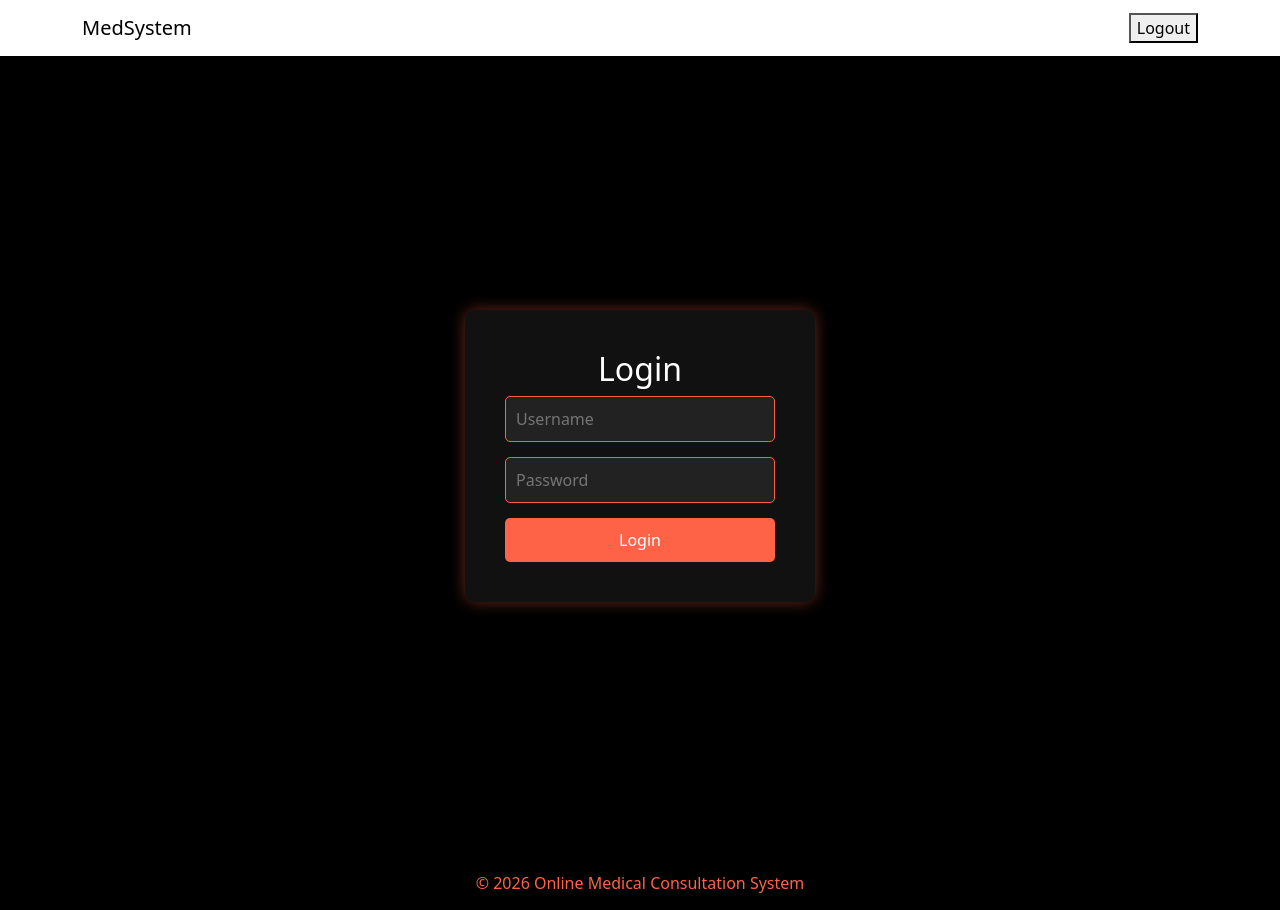
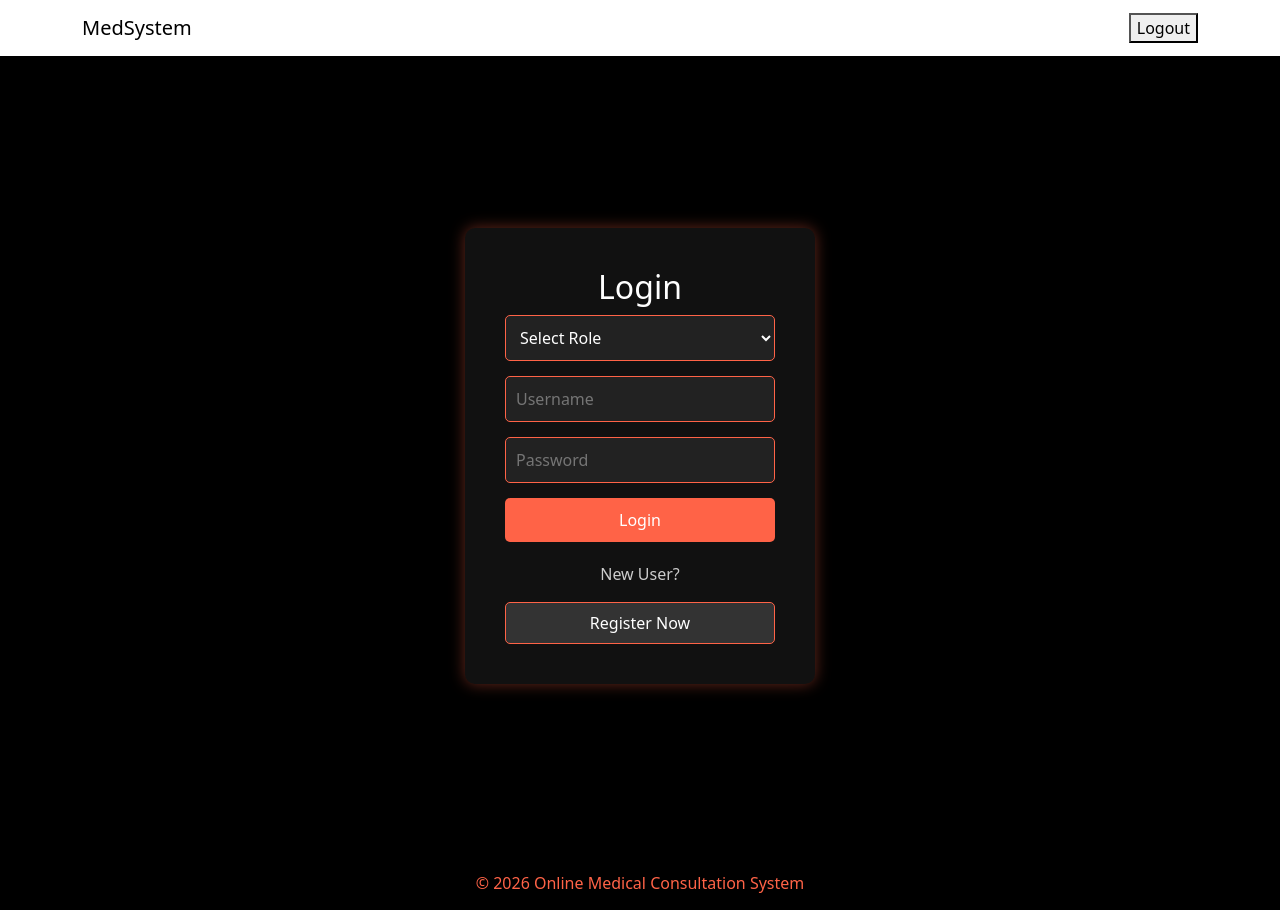
Before and after one commit to Hemakusuluri/online-medical-system, a React app: page /login in a window 1280 px wide. Built offline with nearby package versions, Linux system fonts and the light colour scheme; the HTML template or start-up script is replaced by a standard one.

Commit message:
Add role selection to login form

```diff
--- a/src/pages/Login.jsx
+++ b/src/pages/Login.jsx
@@ -5,6 +5,7 @@ function Login() {
   const navigate = useNavigate();
 
   const [formData, setFormData] = useState({
+    role: "",
     username: "",
     password: ""
   });
@@ -24,26 +25,38 @@ function Login() {
     const foundUser = users.find(
       (user) =>
         user.username === formData.username &&
-        user.password === formData.password
+        user.password === formData.password &&
+        user.role === formData.role
     );
 
     if (!foundUser) {
-      alert("Invalid Username or Password");
+      alert("Invalid Credentials!");
       return;
     }
 
     localStorage.setItem("loggedInUser", JSON.stringify(foundUser));
 
-    if (foundUser.role === "admin") navigate("/admin");
-    if (foundUser.role === "doctor") navigate("/doctor");
-    if (foundUser.role === "patient") navigate("/patient");
-    if (foundUser.role === "pharmacist") navigate("/pharmacist");
+    navigate(`/${formData.role}`);
   };
 
   return (
     <div style={containerStyle}>
       <form onSubmit={handleLogin} style={cardStyle}>
         <h2 style={{ color: "white" }}>Login</h2>
+
+        <select
+          name="role"
+          value={formData.role}
+          onChange={handleChange}
+          style={inputStyle}
+          required
+        >
+          <option value="">Select Role</option>
+          <option value="admin">Admin</option>
+          <option value="doctor">Doctor</option>
+          <option value="patient">Patient</option>
+          <option value="pharmacist">Pharmacist</option>
+        </select>
 
         <input
           type="text"
@@ -67,6 +80,18 @@ function Login() {
 
         <button type="submit" style={buttonStyle}>
           Login
+        </button>
+
+        <p style={{ marginTop: "20px", color: "#ccc" }}>
+          New User?
+        </p>
+
+        <button
+          type="button"
+          onClick={() => navigate("/register")}
+          style={registerButtonStyle}
+        >
+          Register Now
         </button>
       </form>
     </div>
@@ -109,4 +134,13 @@ const buttonStyle = {
   borderRadius: "5px"
 };
 
+const registerButtonStyle = {
+  width: "100%",
+  padding: "8px",
+  backgroundColor: "#333",
+  border: "1px solid tomato",
+  color: "white",
+  borderRadius: "5px"
+};
+
 export default Login;
```
